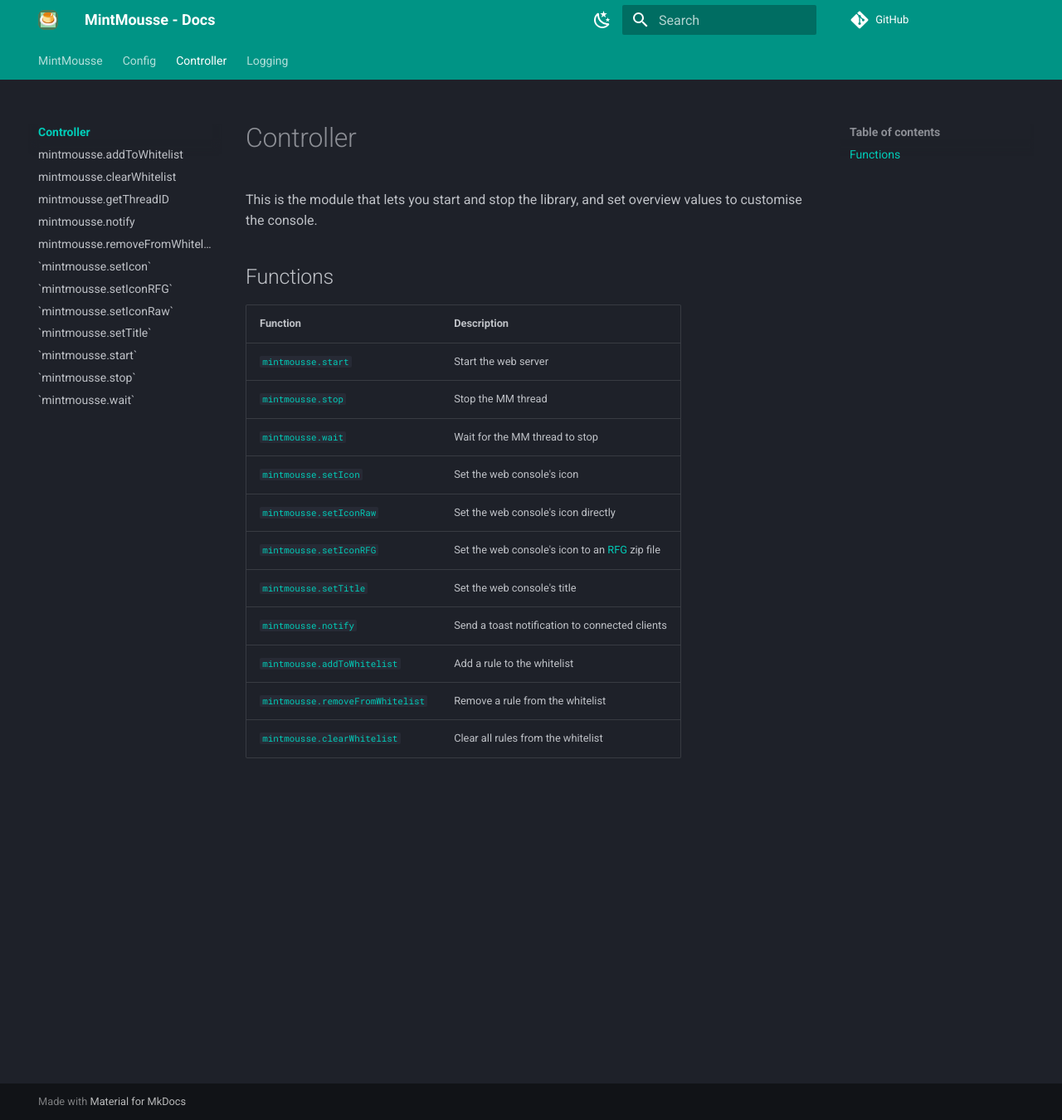
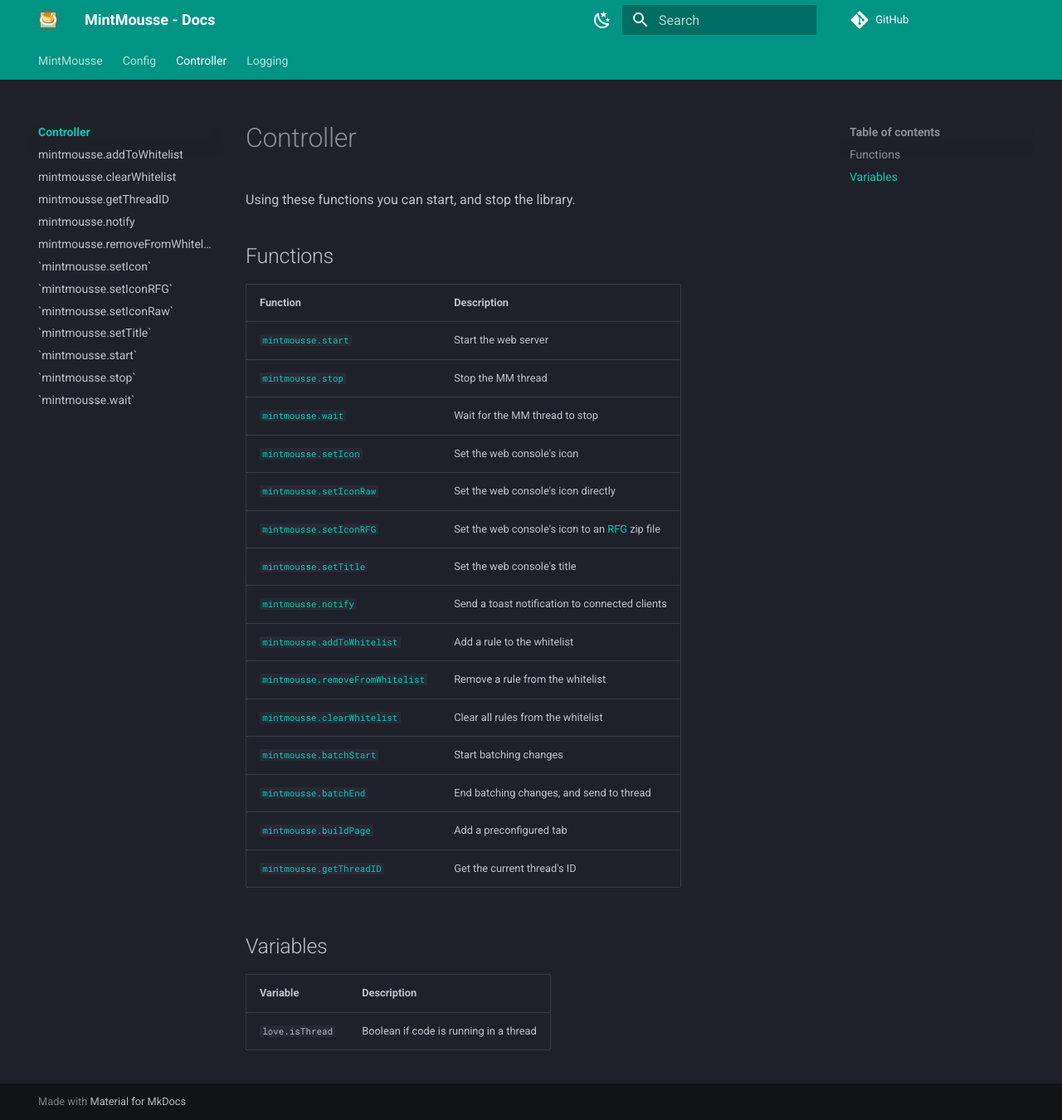
Before and after one commit to EngineerSmith/MintMousse, an MkDocs documentation site: the page built from docs/controller/index.md, in a window 1280 px wide and 1350 px high. Shown: the whole window at 83% size. Built offline with MkDocs 1.6.1 and Material for MkDocs 9.7.7, drawn with Linux system fonts in a browser that asks for light colours; comment, search, counter and statistics services are not loaded; the version menu is left out.

Commit message:
docs: added batchStart, batchEnd, buildPage

```diff
--- a/docs/controller/index.md
+++ b/docs/controller/index.md
@@ -1,5 +1,5 @@
 # Controller
-This is the module that lets you start and stop the library, and set overview values to customise the console.
+Using these functions you can start, and stop the library.
 
 ## Functions
 |Function|Description|
@@ -15,3 +15,12 @@
 |[`mintmousse.addToWhitelist`](addToWhitelist.md)|Add a rule to the whitelist|
 |[`mintmousse.removeFromWhitelist`](removeFromWhitelist)|Remove a rule from the whitelist|
 |[`mintmousse.clearWhitelist`](clearWhitelist.md)|Clear all rules from the whitelist|
+|[`mintmousse.batchStart`](batchStart.md)|Start batching changes|
+|[`mintmousse.batchEnd`](batchEnd.md)|End batching changes, and send to thread|
+|[`mintmousse.buildPage`](buildPage.md)|Add a preconfigured tab|
+|[`mintmousse.getThreadID`](getThreadID.md)|Get the current thread's ID|
+
+## Variables
+|Variable|Description|
+|---|---|
+|`love.isThread`|Boolean if code is running in a thread|
```
Also changed, not shown: 1 other file.
